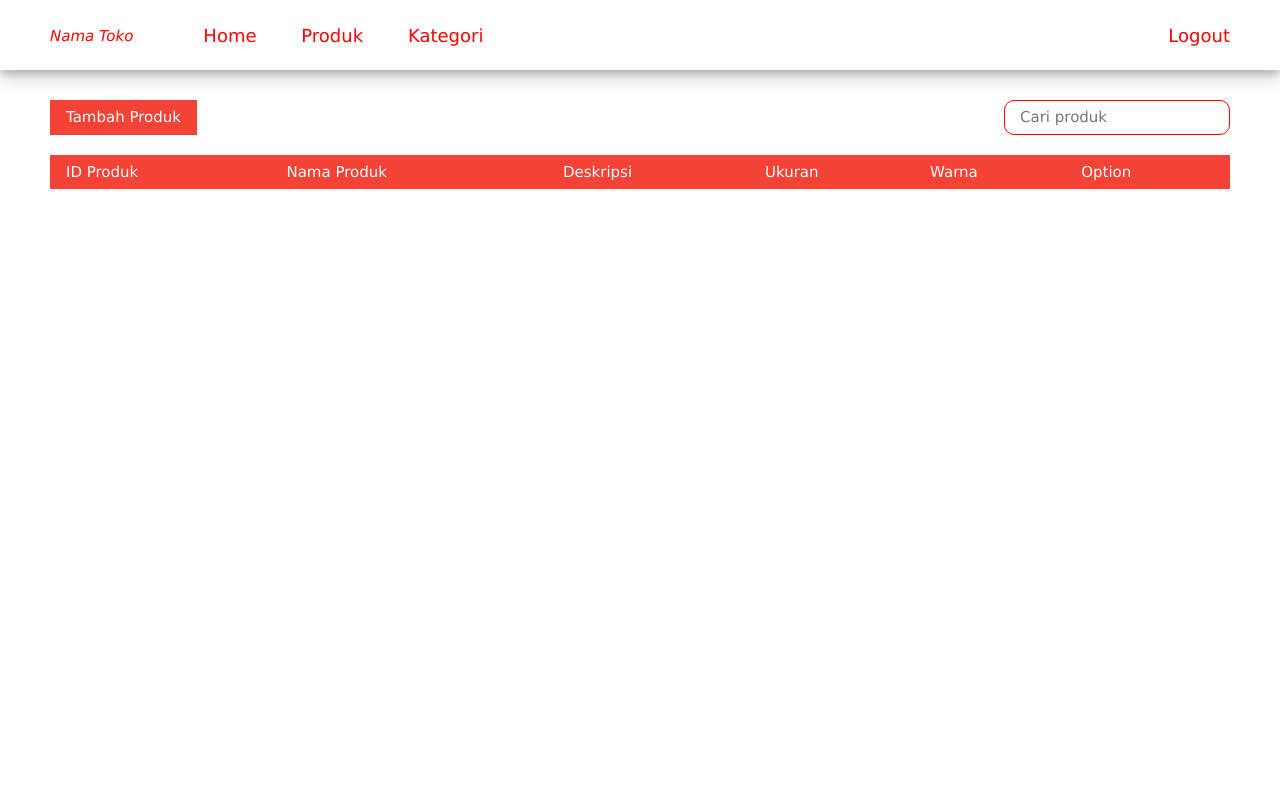
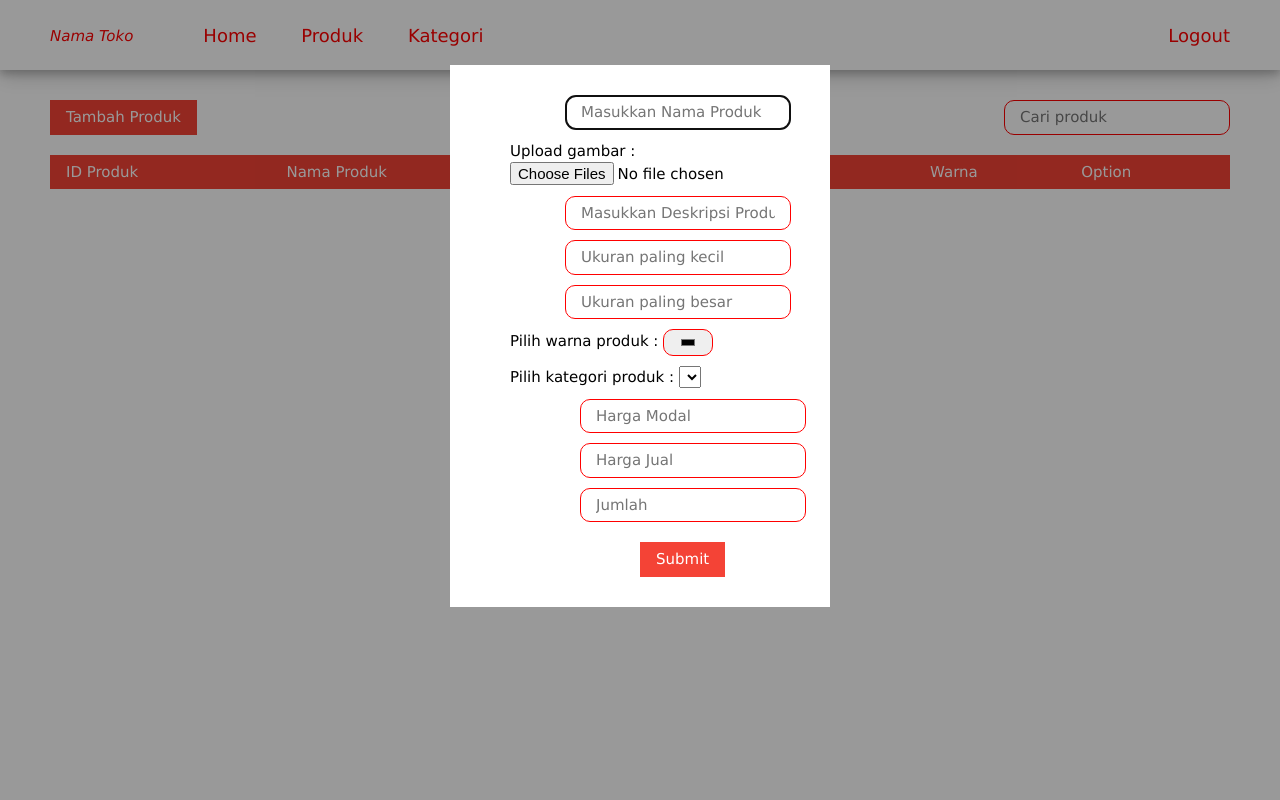
Before and after one commit to willy1920/J21Afdn, a PHP site: page /admin/product.php in a window 1280 px wide. Run offline with PHP 8.4, Linux system fonts and the light colour scheme; data comes from the database, SQL or seed files in the repository; data that the repository does not hold is empty.

Commit message:
tampilan add product

```diff
--- a/admin/product.php
+++ b/admin/product.php
@@ -25,15 +25,15 @@
 	<button style="float: right;">Logout</button>
 </div>
 
-<div class="w3-modal" style="display: none;" id="productAdd">
-    <form action="productAdd.php" method="post" enctype="multipart/form-data" style="margin: 50px 450px; background-color: white; padding: 30px 0px 30px 40px;">
-	    <input type="text" name="name" required class="search" placeholder="Masukkan Nama Produk" style="margin: 0 0 10px -50px;" autofocus><br>
+<div class="w3-modal" style="display: block;" id="productAdd">
+    <form action="productAdd.php" method="post" enctype="multipart/form-data" style="margin: -35px 450px; background-color: white; padding: 30px 0px 30px 60px;">
+	    <input type="text" name="name" required class="search" placeholder="Masukkan Nama Produk" style="margin: 0 0 10px 55px;" autofocus><br>
 	    Upload gambar : <input type="file" name="picture[]" multiple required style="margin: 0 0 10px 0;" accept="image/*"><br>
-	    <input type="text" name="description" required class="search" placeholder="Masukkan Deskripsi Produk" style="margin: 0 0 10px -50px;"><br>
-	    <input type="text" name="smallSize" required class="search" placeholder="Ukuran paling kecil" style="margin: 0 0 10px -50px;"><br>
-	    <input type="text" name="bigSize" required class="search" placeholder="Ukuran paling besar" style="margin: 0 0 10px -50px;"><br>
-	    <input type="color" name="color" required class="search" placeholder="Masukkan Warna Produk" style="margin: 0 0 10px -50px;"><br>
-        <select name="category">
+	    <input type="text" name="description" required class="search" placeholder="Masukkan Deskripsi Produk" style="margin: 0 0 10px 55px;"><br>
+	    <input type="text" name="smallSize" required class="search" placeholder="Ukuran paling kecil" style="margin: 0 0 10px 55px;"><br>
+	    <input type="text" name="bigSize" required class="search" placeholder="Ukuran paling besar" style="margin: 0 0 10px 55px;"><br>
+	    Pilih warna produk : <input type="color" name="color" required class="search" style="margin: 0 0 10px 0px;"><br>
+        Pilih kategori produk : <select name="category">
             <?php
             $sql = "SELECT * FROM category";
             $query = $mysqli->query($sql);
@@ -46,10 +46,10 @@
             }
             ?>
         </select><br>
-	    <input type="number" name="capital" required class="search" placeholder="Harga Modal" style="margin: 0 0 10px -50px;"><br>
-	    <input type="number" name="sellingPrice" required class="search" placeholder="Harga Jual" style="margin: 0 0 10px -50px;"><br>
-	    <input type="number" name="stock" required class="search" placeholder="Jumlah" style="margin: 0 0 10px -50px;"><br>
-        <input type="submit" value="Submit" name="submit" onclick="document.getElementById('productAdd').style.display='none'" class="w3-btn w3-red" style="margin: 10px 0 0 -50px;"></center>
+	    <input type="number" name="capital" required class="search" placeholder="Harga Modal" style="margin: 10px 0 10px 70px;"><br>
+	    <input type="number" name="sellingPrice" required class="search" placeholder="Harga Jual" style="margin: 0 0 10px 70px;"><br>
+	    <input type="number" name="stock" required class="search" placeholder="Jumlah" style="margin: 0 0 10px 70px;"><br>
+        <input type="submit" value="Submit" name="submit" onclick="document.getElementById('productAdd').style.display='none'" class="w3-btn w3-red" style="margin: 10px 0 0 130px;"></center>
     </form>
 </div>
 
```
